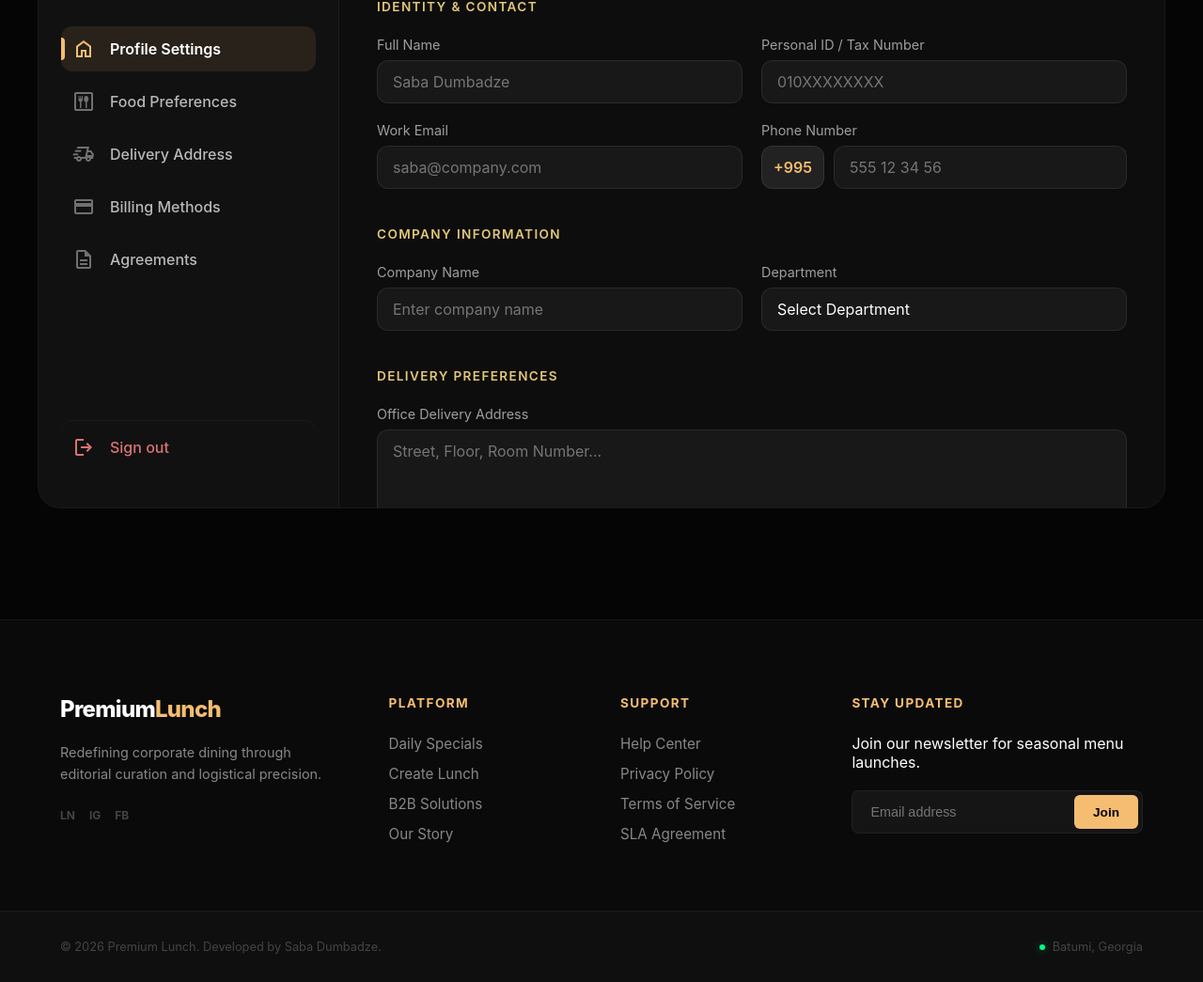
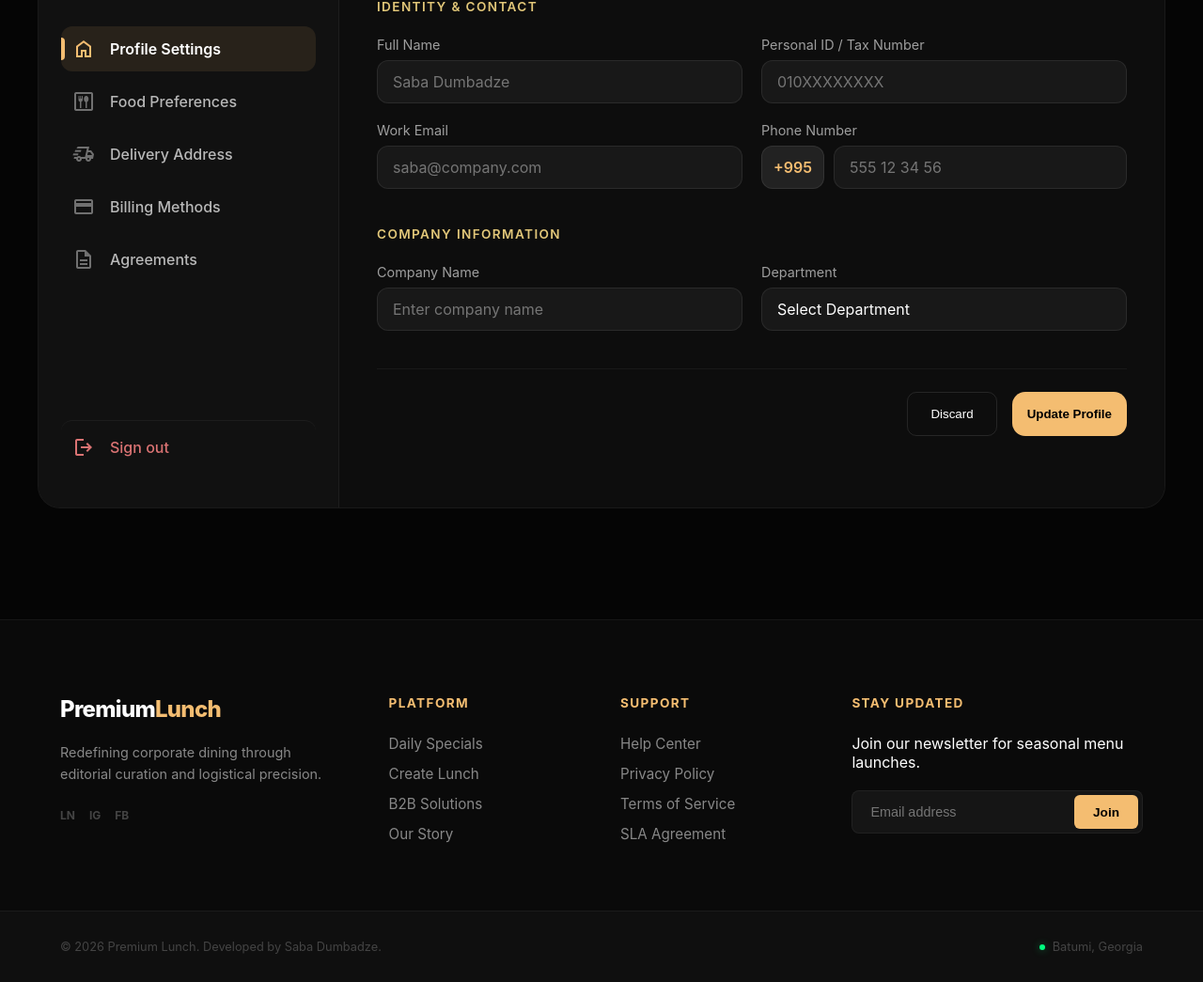
Before and after one commit to sabuka-dumbo/Resto-Bar-Black-Stars, a Django app: page /profile/ in a window 1280 px wide. Shown: the part 221-1266 px from the top of the page at 94% size. Run offline with Django 5.2, Linux system fonts and the light colour scheme.

Commit message:
May 9, 2026, 9:09 PM

```diff
--- a/bar/app/templates/profile.html
+++ b/bar/app/templates/profile.html
@@ -105,25 +105,6 @@
                                         <option value="finance">Finance</option>
                                     </select>
                                 </div>
-                            </div>
-                        </div>
-
-                        <div class="form-section">
-                            <h3 class="section-label">Delivery Preferences</h3>
-                            <div class="input-group full-width">
-                                <label>Office Delivery Address</label>
-                                <textarea placeholder="Street, Floor, Room Number..."></textarea>
-                            </div>
-
-                            <div class="checkbox-group">
-                                <label class="check-item">
-                                    <input type="checkbox" checked>
-                                    <span>Receive monthly billing reports via email</span>
-                                </label>
-                                <label class="check-item">
-                                    <input type="checkbox">
-                                    <span>SMS notifications for delivery arrival</span>
-                                </label>
                             </div>
                         </div>
 
```
